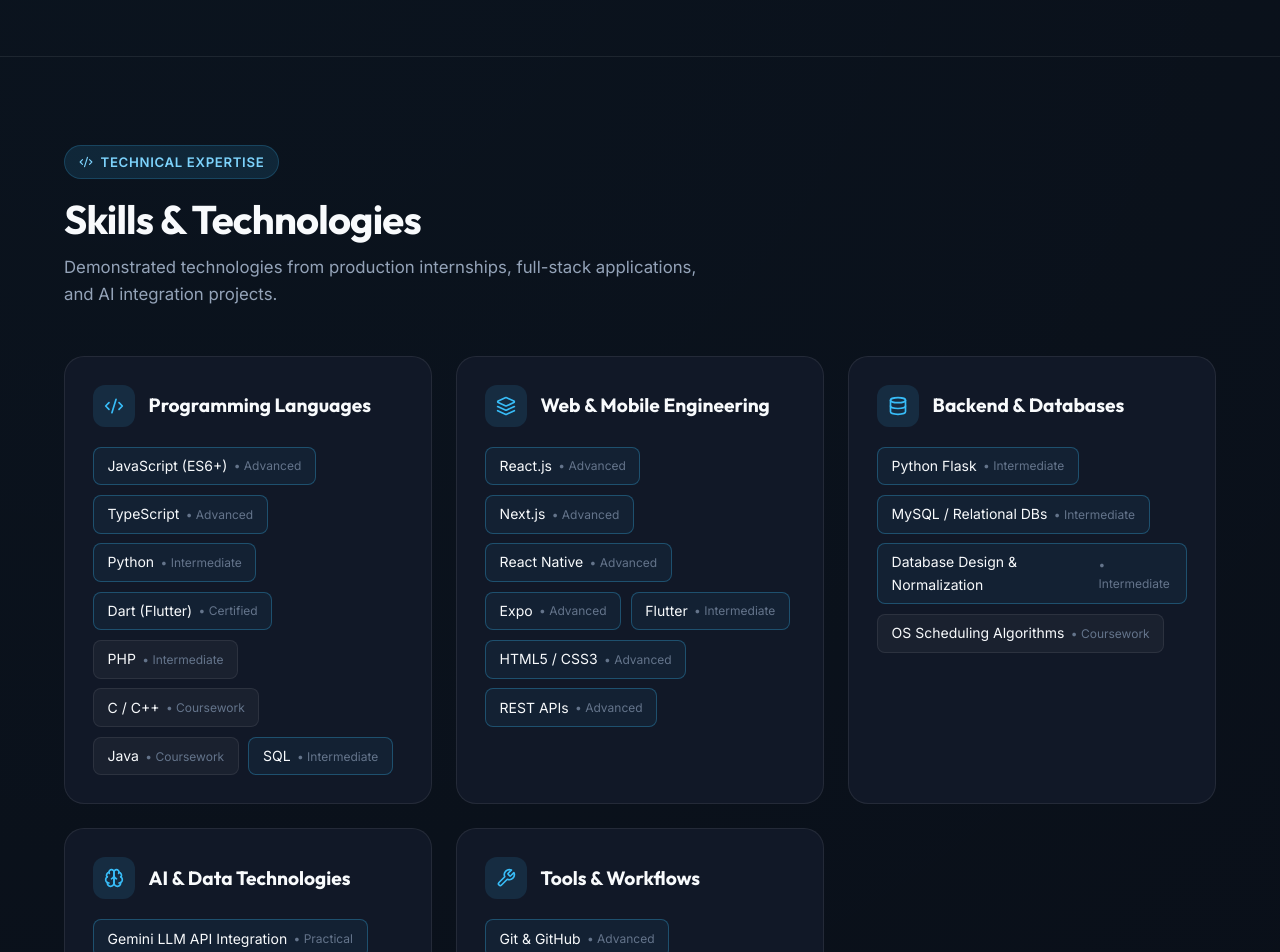
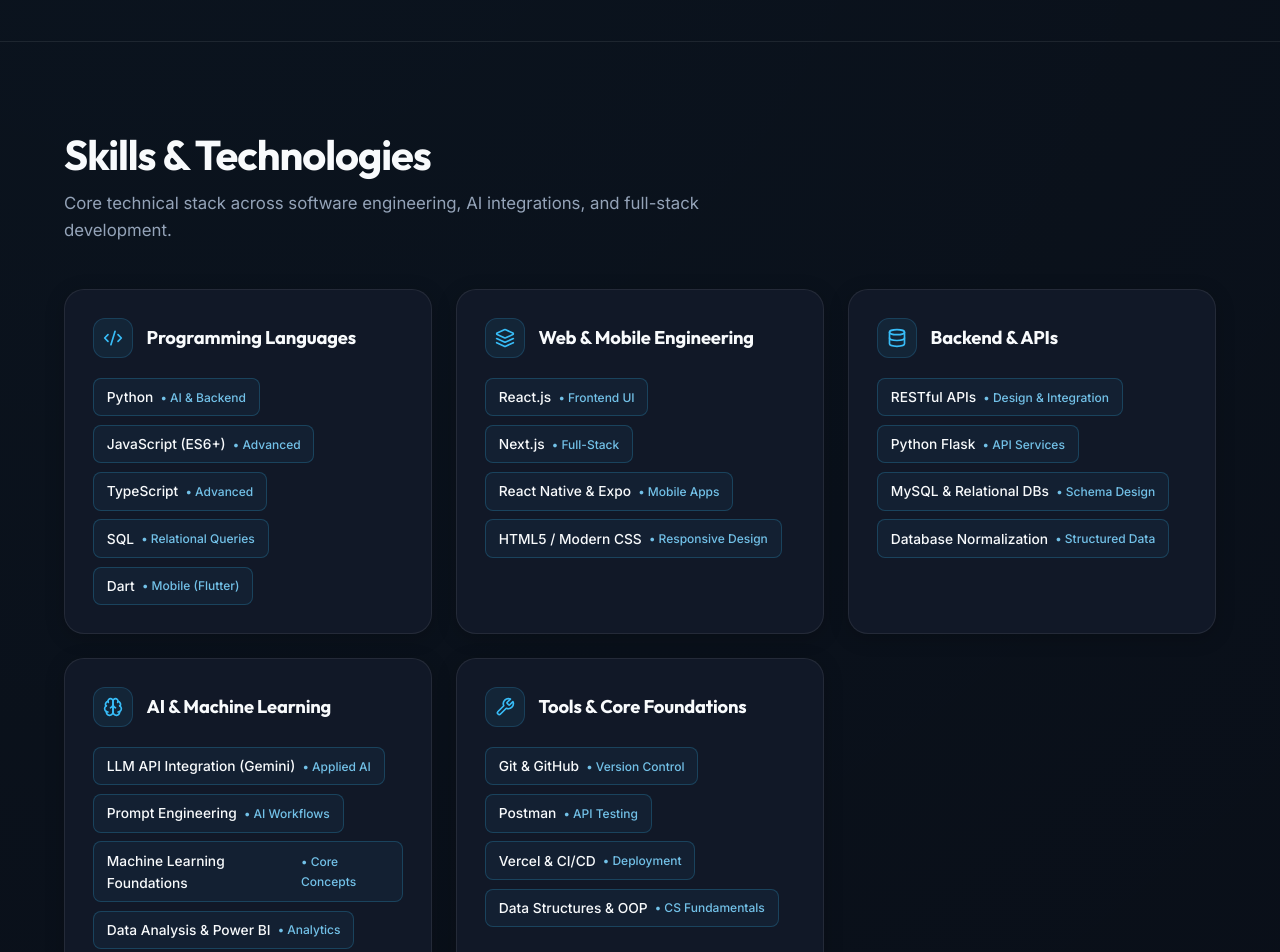
Before and after one commit to Amnayousaf25/Profile, a React (Vite) app: page / in a window 1280 px wide. Shown: the part 1320-2272 px from the top of the page. Built offline with nearby package versions, Linux system fonts and the light colour scheme.

Commit message:
Polish UI for LinkedIn readiness: remove pill tags, refine executive typography, streamline skills for AI & software engineering, and fix contact navigation

```diff
--- a/src/components/About.jsx
+++ b/src/components/About.jsx
@@ -7,10 +7,8 @@
     <section className="section" id="about">
       <div className="container">
         <div className="section-header">
-          <div className="section-tag">
-            <User size={14} /> About Me
-          </div>
-          <h2 className="section-title">{aboutContent.headline}</h2>
+          <h2 className="section-title">About Me</h2>
+          <p className="section-subtitle">{aboutContent.headline}</p>
         </div>
 
         <div className="about-grid">
--- a/src/components/Contact.jsx
+++ b/src/components/Contact.jsx
@@ -21,10 +21,7 @@
     <section className="section" id="contact" style={{ borderBottom: 'none' }}>
       <div className="container">
         <div className="section-header">
-          <div className="section-tag">
-            <Mail size={14} /> Get in Touch
-          </div>
-          <h2 className="section-title">Let's Build Something Meaningful</h2>
+          <h2 className="section-title">Get in Touch</h2>
           <p className="section-subtitle">
             Open to software engineering roles, AI/ML opportunities, internships, technical collaborations, and project inquiries.
           </p>
--- a/src/components/EducationCertifications.jsx
+++ b/src/components/EducationCertifications.jsx
@@ -7,10 +7,7 @@
     <section className="section" id="education">
       <div className="container">
         <div className="section-header">
-          <div className="section-tag">
-            <GraduationCap size={14} /> Knowledge Track
-          </div>
-          <h2 className="section-title">Education & Certifications</h2>
+          <h2 className="section-title">Education & Credentials</h2>
           <p className="section-subtitle">
             Formal university degree in Computer Science combined with specialized technical education initiatives and industry certifications.
           </p>
--- a/src/components/Experience.jsx
+++ b/src/components/Experience.jsx
@@ -7,12 +7,9 @@
     <section className="section" id="experience">
       <div className="container">
         <div className="section-header">
-          <div className="section-tag">
-            <Briefcase size={14} /> Practical Track Record
-          </div>
           <h2 className="section-title">Professional Experience</h2>
           <p className="section-subtitle">
-            6 months of combined hands-on software development internship experience in live production environments.
+            6 months of combined hands-on software development and engineering internship experience across web, mobile, and data analytics.
           </p>
         </div>
 
--- a/src/components/Footer.jsx
+++ b/src/components/Footer.jsx
@@ -3,8 +3,12 @@
 import { personalInfo } from '../data/portfolioData';
 
 const Footer = () => {
-  const handleEmailClick = (e) => {
-    window.location.href = `mailto:${personalInfo.email}?subject=Portfolio%20Inquiry`;
+  const scrollToContact = (e) => {
+    e.preventDefault();
+    const element = document.getElementById('contact');
+    if (element) {
+      element.scrollIntoView({ behavior: 'smooth' });
+    }
   };
 
   return (
@@ -38,8 +42,8 @@
             <Linkedin size={16} />
           </a>
           <a
-            href={`mailto:${personalInfo.email}?subject=Portfolio%20Inquiry`}
-            onClick={handleEmailClick}
+            href="#contact"
+            onClick={scrollToContact}
             className="social-icon-btn"
             style={{ width: '36px', height: '36px' }}
             aria-label="Send me a message"
--- a/src/components/Hero.jsx
+++ b/src/components/Hero.jsx
@@ -10,12 +10,13 @@
     const element = document.getElementById(id);
     if (element) {
       element.scrollIntoView({ behavior: 'smooth' });
+      if (id === 'contact') {
+        setTimeout(() => {
+          const input = document.getElementById('name');
+          if (input) input.focus();
+        }, 600);
+      }
     }
-  };
-
-  const handleEmailClick = (e) => {
-    // Ensure mail client is triggered via programmatic window.location assignment as well
-    window.location.href = `mailto:${personalInfo.email}?subject=Portfolio%20Inquiry`;
   };
 
   return (
@@ -42,15 +43,6 @@
                 className="btn btn-primary"
               >
                 View Projects <ArrowRight size={16} />
-              </a>
-              <a
-                href={`mailto:${personalInfo.email}?subject=Portfolio%20Inquiry`}
-                onClick={handleEmailClick}
-                className="btn btn-secondary"
-                aria-label="Send me a message"
-                title="Send me a message"
-              >
-                <Mail size={16} /> Contact Me
               </a>
               <a
                 href={personalInfo.resumePdf}
@@ -84,8 +76,8 @@
                 <Linkedin size={20} />
               </a>
               <a
-                href={`mailto:${personalInfo.email}?subject=Portfolio%20Inquiry`}
-                onClick={handleEmailClick}
+                href="#contact"
+                onClick={scrollToSection('contact')}
                 className="social-icon-btn"
                 aria-label="Send me a message"
                 title="Send me a message"
--- a/src/components/Projects.jsx
+++ b/src/components/Projects.jsx
@@ -19,9 +19,6 @@
     <section className="section" id="projects">
       <div className="container">
         <div className="section-header">
-          <div className="section-tag">
-            <FolderGit2 size={14} /> Technical Portfolio
-          </div>
           <h2 className="section-title">Featured Projects</h2>
           <p className="section-subtitle">
             Curated selection of full-stack, mobile, and backend projects built with modern frameworks and practical engineering standards.
--- a/src/components/Skills.jsx
+++ b/src/components/Skills.jsx
@@ -15,12 +15,9 @@
     <section className="section" id="skills">
       <div className="container">
         <div className="section-header">
-          <div className="section-tag">
-            <Code2 size={14} /> Technical Expertise
-          </div>
           <h2 className="section-title">Skills & Technologies</h2>
           <p className="section-subtitle">
-            Demonstrated technologies from production internships, full-stack applications, and AI integration projects.
+            Core technical stack across software engineering, AI integrations, and full-stack development.
           </p>
         </div>
 
--- a/src/data/portfolioData.js
+++ b/src/data/portfolioData.js
@@ -31,58 +31,51 @@
     category: "Programming Languages",
     icon: "Code2",
     skills: [
+      { name: "Python", level: "AI & Backend", primary: true },
       { name: "JavaScript (ES6+)", level: "Advanced", primary: true },
       { name: "TypeScript", level: "Advanced", primary: true },
-      { name: "Python", level: "Intermediate", primary: true },
-      { name: "Dart (Flutter)", level: "Certified", primary: true },
-      { name: "PHP", level: "Intermediate", primary: false },
-      { name: "C / C++", level: "Coursework", primary: false },
-      { name: "Java", level: "Coursework", primary: false },
-      { name: "SQL", level: "Intermediate", primary: true }
+      { name: "SQL", level: "Relational Queries", primary: true },
+      { name: "Dart", level: "Mobile (Flutter)", primary: true }
     ]
   },
   {
     category: "Web & Mobile Engineering",
     icon: "Layers",
     skills: [
-      { name: "React.js", level: "Advanced", primary: true },
-      { name: "Next.js", level: "Advanced", primary: true },
-      { name: "React Native", level: "Advanced", primary: true },
-      { name: "Expo", level: "Advanced", primary: true },
-      { name: "Flutter", level: "Intermediate", primary: true },
-      { name: "HTML5 / CSS3", level: "Advanced", primary: true },
-      { name: "REST APIs", level: "Advanced", primary: true }
+      { name: "React.js", level: "Frontend UI", primary: true },
+      { name: "Next.js", level: "Full-Stack", primary: true },
+      { name: "React Native & Expo", level: "Mobile Apps", primary: true },
+      { name: "HTML5 / Modern CSS", level: "Responsive Design", primary: true }
     ]
   },
   {
-    category: "Backend & Databases",
+    category: "Backend & APIs",
     icon: "Database",
     skills: [
-      { name: "Python Flask", level: "Intermediate", primary: true },
-      { name: "MySQL / Relational DBs", level: "Intermediate", primary: true },
-      { name: "Database Design & Normalization", level: "Intermediate", primary: true },
-      { name: "OS Scheduling Algorithms", level: "Coursework", primary: false }
+      { name: "RESTful APIs", level: "Design & Integration", primary: true },
+      { name: "Python Flask", level: "API Services", primary: true },
+      { name: "MySQL & Relational DBs", level: "Schema Design", primary: true },
+      { name: "Database Normalization", level: "Structured Data", primary: true }
     ]
   },
   {
-    category: "AI & Data Technologies",
+    category: "AI & Machine Learning",
     icon: "Brain",
     skills: [
-      { name: "Gemini LLM API Integration", level: "Practical", primary: true },
-      { name: "GIAIC AI & Computing Program", level: "Technical Program", primary: true },
-      { name: "Power BI & Analytics", level: "Intermediate", primary: true },
-      { name: "Machine Learning Fundamentals", level: "Currently Learning", primary: false }
+      { name: "LLM API Integration (Gemini)", level: "Applied AI", primary: true },
+      { name: "Prompt Engineering", level: "AI Workflows", primary: true },
+      { name: "Machine Learning Foundations", level: "Core Concepts", primary: true },
+      { name: "Data Analysis & Power BI", level: "Analytics", primary: true }
     ]
   },
   {
-    category: "Tools & Workflows",
+    category: "Tools & Core Foundations",
     icon: "Wrench",
     skills: [
-      { name: "Git & GitHub", level: "Advanced", primary: true },
-      { name: "Vercel & CI/CD", level: "Advanced", primary: true },
-      { name: "VS Code", level: "Advanced", primary: true },
-      { name: "Linux (Ubuntu)", level: "Intermediate", primary: false },
-      { name: "Agile & Code Review", level: "Practiced", primary: false }
+      { name: "Git & GitHub", level: "Version Control", primary: true },
+      { name: "Postman", level: "API Testing", primary: true },
+      { name: "Vercel & CI/CD", level: "Deployment", primary: true },
+      { name: "Data Structures & OOP", level: "CS Fundamentals", primary: true }
     ]
   }
 ];
--- a/src/index.css
+++ b/src/index.css
@@ -96,39 +96,24 @@
 }
 
 .section-header {
-  margin-bottom: 3rem;
-}
-
-.section-tag {
-  display: inline-flex;
-  align-items: center;
-  gap: 0.5rem;
-  padding: 0.35rem 0.85rem;
-  background: var(--badge-bg);
-  border: 1px solid rgba(56, 189, 248, 0.2);
-  border-radius: var(--radius-full);
-  color: var(--badge-text);
-  font-size: 0.825rem;
-  font-weight: 600;
-  letter-spacing: 0.05em;
-  text-transform: uppercase;
-  margin-bottom: 1rem;
+  margin-bottom: 2.75rem;
 }
 
 .section-title {
   font-family: var(--font-heading);
-  font-size: clamp(1.85rem, 3.5vw, 2.5rem);
+  font-size: clamp(2rem, 3.4vw, 2.6rem);
   font-weight: 700;
   color: var(--text-main);
-  letter-spacing: -0.02em;
+  letter-spacing: -0.025em;
   line-height: 1.2;
 }
 
 .section-subtitle {
   color: var(--text-muted);
   font-size: 1.05rem;
-  margin-top: 0.65rem;
-  max-width: 660px;
+  line-height: 1.65;
+  margin-top: 0.6rem;
+  max-width: 680px;
 }
 
 /* Buttons */
@@ -446,11 +431,13 @@
   border-radius: var(--radius-lg);
   padding: 1.75rem;
   transition: all var(--transition-fast);
+  box-shadow: 0 4px 20px rgba(0, 0, 0, 0.2);
 }
 
 .skill-category-card:hover {
   border-color: var(--border-active);
   transform: translateY(-3px);
+  box-shadow: 0 12px 30px rgba(0, 0, 0, 0.35), 0 0 20px rgba(56, 189, 248, 0.08);
 }
 
 .skill-card-header {
@@ -464,45 +451,57 @@
   display: flex;
   align-items: center;
   justify-content: center;
-  width: 42px;
-  height: 42px;
+  width: 40px;
+  height: 40px;
   border-radius: var(--radius-md);
-  background: var(--badge-bg);
+  background: rgba(56, 189, 248, 0.08);
+  border: 1px solid rgba(56, 189, 248, 0.18);
   color: var(--primary-accent);
 }
 
 .skill-category-title {
   font-family: var(--font-heading);
-  font-size: 1.2rem;
+  font-size: 1.15rem;
   font-weight: 700;
+  letter-spacing: -0.01em;
+  color: var(--text-main);
 }
 
 .skills-list {
   display: flex;
   flex-wrap: wrap;
-  gap: 0.6rem;
+  gap: 0.55rem;
 }
 
 .skill-tag {
   display: inline-flex;
   align-items: center;
-  gap: 0.4rem;
-  padding: 0.45rem 0.85rem;
-  background: rgba(255, 255, 255, 0.04);
-  border: 1px solid var(--border-color);
+  gap: 0.45rem;
+  padding: 0.45rem 0.8rem;
+  background: rgba(255, 255, 255, 0.035);
+  border: 1px solid rgba(255, 255, 255, 0.08);
   border-radius: var(--radius-sm);
-  font-size: 0.875rem;
+  font-size: 0.86rem;
+  font-weight: 500;
   color: var(--text-main);
+  transition: all var(--transition-fast);
+}
+
+.skill-tag:hover {
+  border-color: rgba(56, 189, 248, 0.35);
+  background: rgba(56, 189, 248, 0.06);
 }
 
 .skill-tag.primary {
-  border-color: rgba(56, 189, 248, 0.3);
-  background: rgba(56, 189, 248, 0.06);
+  border-color: rgba(56, 189, 248, 0.22);
+  background: rgba(56, 189, 248, 0.05);
 }
 
 .skill-level {
   font-size: 0.75rem;
-  color: var(--text-dim);
+  color: var(--badge-text);
+  font-weight: 500;
+  opacity: 0.9;
 }
 
 /* Experience Section */
```
